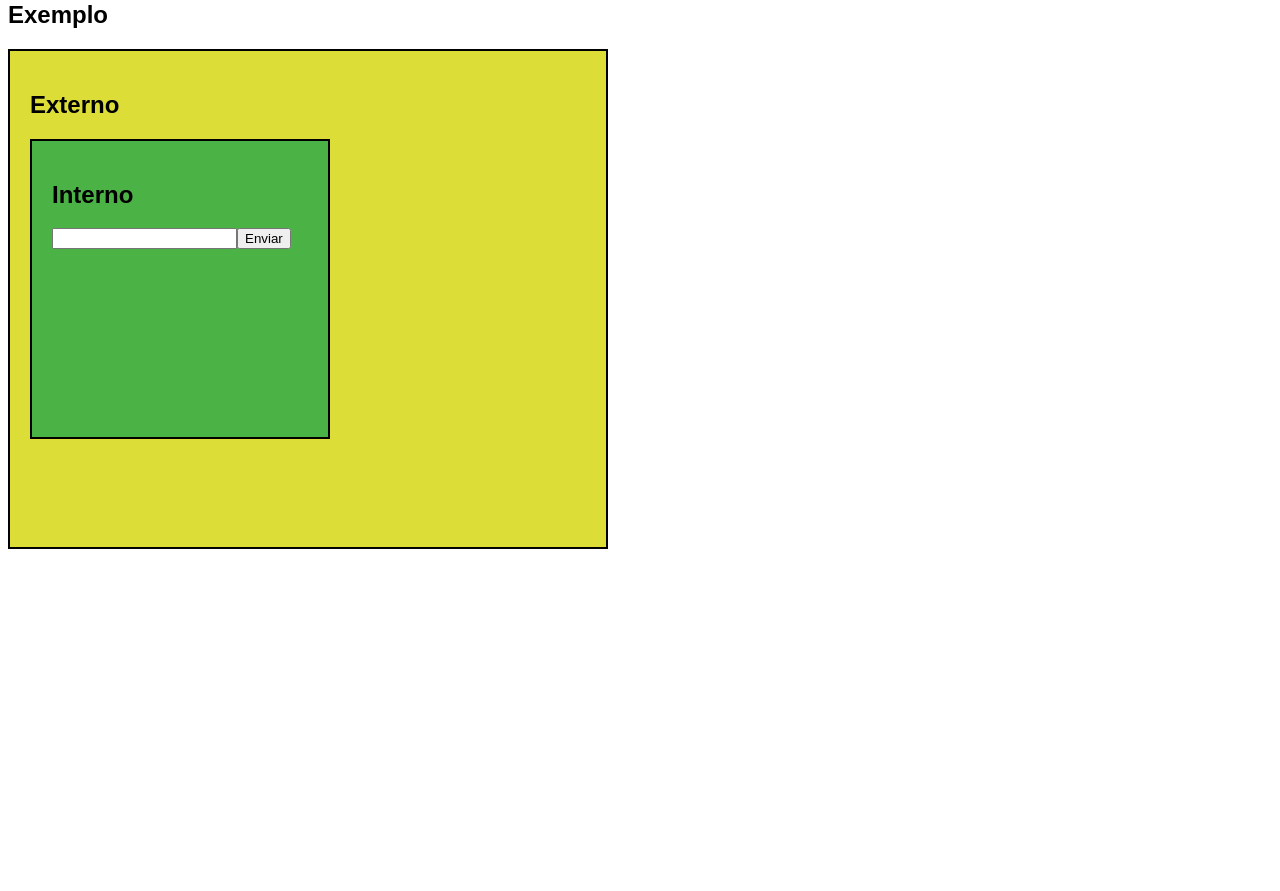
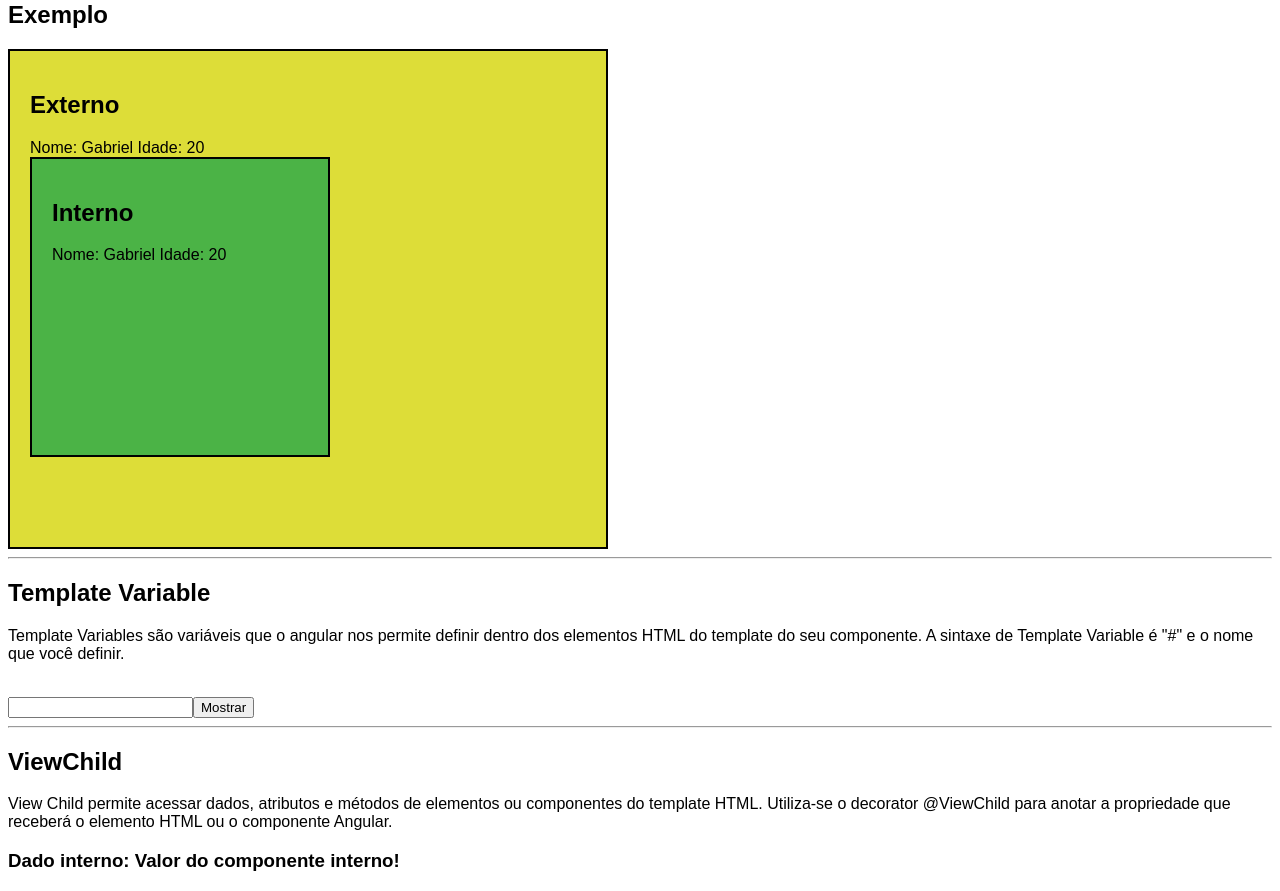
Before and after one commit to jeanbrunemello/estudando-angular, an Angular app: page /in-out in a window 1280 px wide. Shown: the part 660-1551 px from the top of the page. Before the commit the page ends 1217 px from the top, so only its background shows below. Built offline with nearby package versions, Linux system fonts and the light colour scheme.

Commit message:
Aula 19-7-2022 part 2

```diff
--- a/src/app/externo/externo.component.html
+++ b/src/app/externo/externo.component.html
@@ -19,9 +19,30 @@
 <h2>Exemplo</h2>
 <div id="container">
     <h2>Externo</h2>
-    <!--{{ nomeExterno }} nomeExterno é um variavel da classe ExternoComponent
+    <!--
+    Input
+    {{ nomeExterno }} nomeExterno é um variavel da classe ExternoComponent
     <app-interno [nomeInterno]="nomeExterno"></app-interno>
-    Inserindo o valor do componente Externo ao componete Interno-->
+    Inserindo o valor do componente Externo ao componete Interno
     {{ nomeExterno }}
-    <app-interno (enviaNome)="recebeNome($event)"></app-interno>
+    <app-interno (enviaNome)="recebeNome($event)"></app-interno>-->
+    {{ "Nome: " + pessoa.nome + " Idade: " + pessoa.idade }}
+    <app-interno [pessoa]="pessoa" #interno></app-interno>
 </div>
+
+<hr>
+<h2>Template Variable</h2>
+<p>
+    Template Variables são variáveis que o angular nos permite definir dentro dos elementos HTML do template do seu componente. A sintaxe de Template Variable é "#" e o nome que você definir.
+</p>
+{{ texto }}<br>
+<!--Defino um variavel "campo" e tem o valor de um objeto DOM HTMLElement-->
+<input type="text" #campo>
+<button (click)="mostrar(campo.value)">Mostrar</button>
+<hr>
+
+<h2>ViewChild</h2>
+<p>
+    View Child permite acessar dados, atributos e métodos de elementos ou componentes do template HTML. Utiliza-se o decorator @ViewChild para anotar a propriedade que receberá o elemento HTML ou o componente Angular.
+</p>
+<h3>Dado interno: {{ interno.propriedade }}</h3>
--- a/src/app/externo/externo.component.ts
+++ b/src/app/externo/externo.component.ts
@@ -1,4 +1,5 @@
-import { Component, OnInit } from '@angular/core';
+import { Component, OnInit, ViewChild } from '@angular/core';
+import { InternoComponent } from './interno/interno.component';
 
 @Component({
   selector: 'app-externo',
@@ -11,9 +12,22 @@ export class ExternoComponent {
 
   //public nomeExterno: string = "Gustavo Brandão";
 
-  public nomeExterno: string = "";
+  //public nomeExterno: string = "";
 
-  public recebeNome(nome: string) {
+  /*public recebeNome(nome: string) {
     this.nomeExterno = nome;
+  }*/
+
+  // Exercicio
+  public pessoa: {nome: string, idade: number} = {nome: "Gabriel", idade: 20};
+
+  // Template Variable
+  texto: string = "";
+  public mostrar(texto: string): void {
+    this.texto = texto;
   }
+
+  // ViewChild
+  @ViewChild('interno')
+  public interno!: InternoComponent;
 }
--- a/src/app/externo/interno/interno.component.html
+++ b/src/app/externo/interno/interno.component.html
@@ -1,7 +1,14 @@
 <div id="container">
     <h2>Interno</h2>
-    <!--<h3>{{ nomeInterno }}</h3> nomeInterno é uma variavel da classe InternoComponent-->
-    <!--{{nomes[0]}}-->
+    <!--
+    Input
+    <h3>{{ nomeInterno }}</h3> nomeInterno é uma variavel da classe InternoComponent
+    {{nomes[0]}}
+
+    Output
     <input type="text" [(ngModel)]="nomeInterno">
     <button (click)="enviarNome()">Enviar</button>
+
+    -->
+    {{ (pessoa != null)? ("Nome: " + pessoa.nome + " Idade: " + pessoa.idade) : "" }}
 </div>
--- a/src/app/externo/interno/interno.component.ts
+++ b/src/app/externo/interno/interno.component.ts
@@ -1,4 +1,4 @@
-import { Component, EventEmitter, Input, Output } from '@angular/core';
+import { Component, EventEmitter, Input, Output, ViewChild } from '@angular/core';
 
 @Component({
   selector: 'app-interno',
@@ -12,16 +12,27 @@ export class InternoComponent {
   //@Input()
   //public nomeInterno: string = "";
 
-  nomeInterno: string = "";
+  //nomeInterno: string = "";
 
-  public nomes: string[] = ["Vanessa Almeida", "João Victor", "Daniel"];
+  //public nomes: string[] = ["Vanessa Almeida", "João Victor", "Daniel"];
 
   // EventEmitter é a classe evento que vai gerar um evento e emissão / envio.
-  @Output()
-  public enviaNome: EventEmitter<string> = new EventEmitter();
+  //@Output()
+  //public enviaNome: EventEmitter<string> = new EventEmitter();
 
-  public enviarNome(/*position: number*/): void {
+  /*public enviarNome(position: number): void {
     //this.enviaNome.emit(this.nomes[position]); // Envia os dados
     this.enviaNome.emit(this.nomeInterno);
-  }
+  }*
+
+  //*public enviarNome(): void {
+    this.enviaNome.emit(this.nomeInterno);
+  }*/
+
+  // Exercicio
+  @Input()
+  public pessoa: {nome: string, idade: number} | null = null;
+
+  // ViewChild
+  public propriedade: string = "Valor do componente interno!";
 }
```
